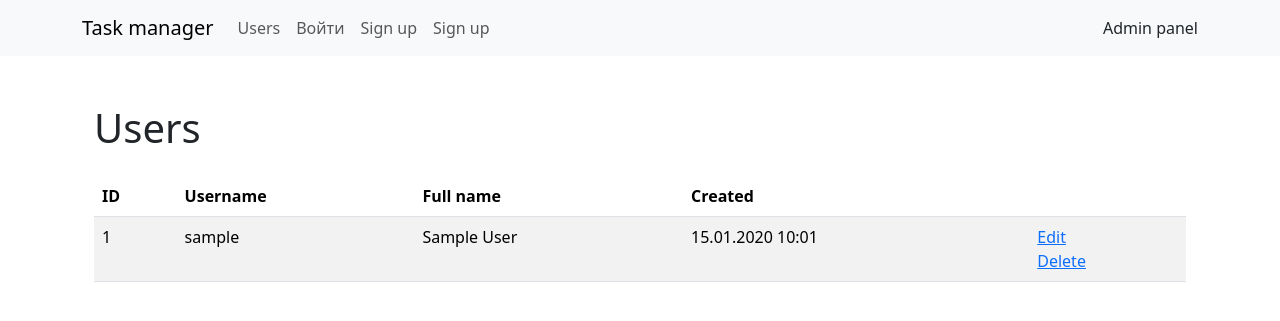
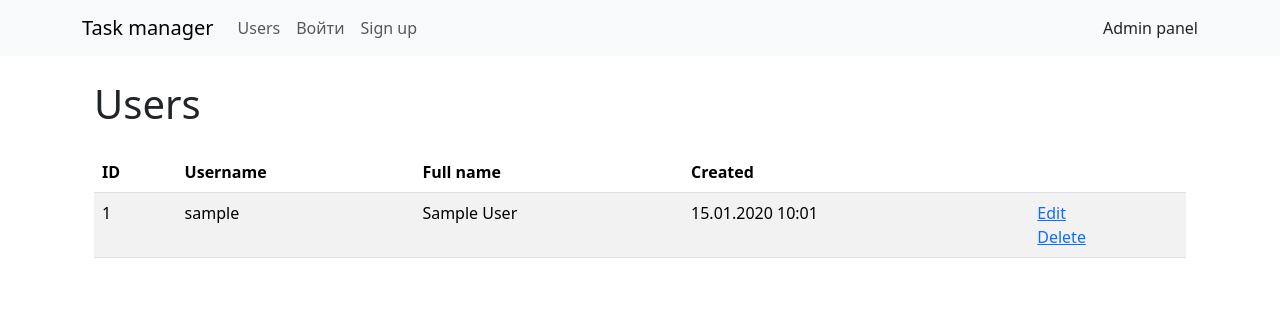
Before and after one commit to paalso/python-project-52, a Django app: page /users/ in a window 1280 px wide. Shown: the top 321 px of the page. Run offline with Django 5.2, Linux system fonts and the light colour scheme; tables that the repository leaves empty hold one stand-in row (values such as "Sample post").

Commit message:
Fix a couple of templates

```diff
--- a/task_manager/templates/partials/navbar.html
+++ b/task_manager/templates/partials/navbar.html
@@ -22,9 +22,6 @@
         <li class="nav-item">
           <a class="nav-link">{% trans "Sign up" %}</a>
         </li>
-        <li class="nav-item">
-          <a class="nav-link">{% trans "Sign up" %}</a>
-        </li>
       </ul>
       <div class="d-flex">
         <a class="nav-link" href="/admin/">{% trans "Admin panel" %}</a>
--- a/task_manager/users/templates/users/list.html
+++ b/task_manager/users/templates/users/list.html
@@ -2,7 +2,7 @@
 {% extends "base.html" %}
 {% load i18n %}
 {% block content %}
-  <div class="container mt-5">
+  <div class="container">
     <h1 class="my-4">Users</h1>
 <!--    TODO: Add bootstrap utilities to control table columns width:-->
 <!--    w-10, w-20 or smth-->
```
Also changed, not shown: task_manager/locale/ru/LC_MESSAGES/django.po.
